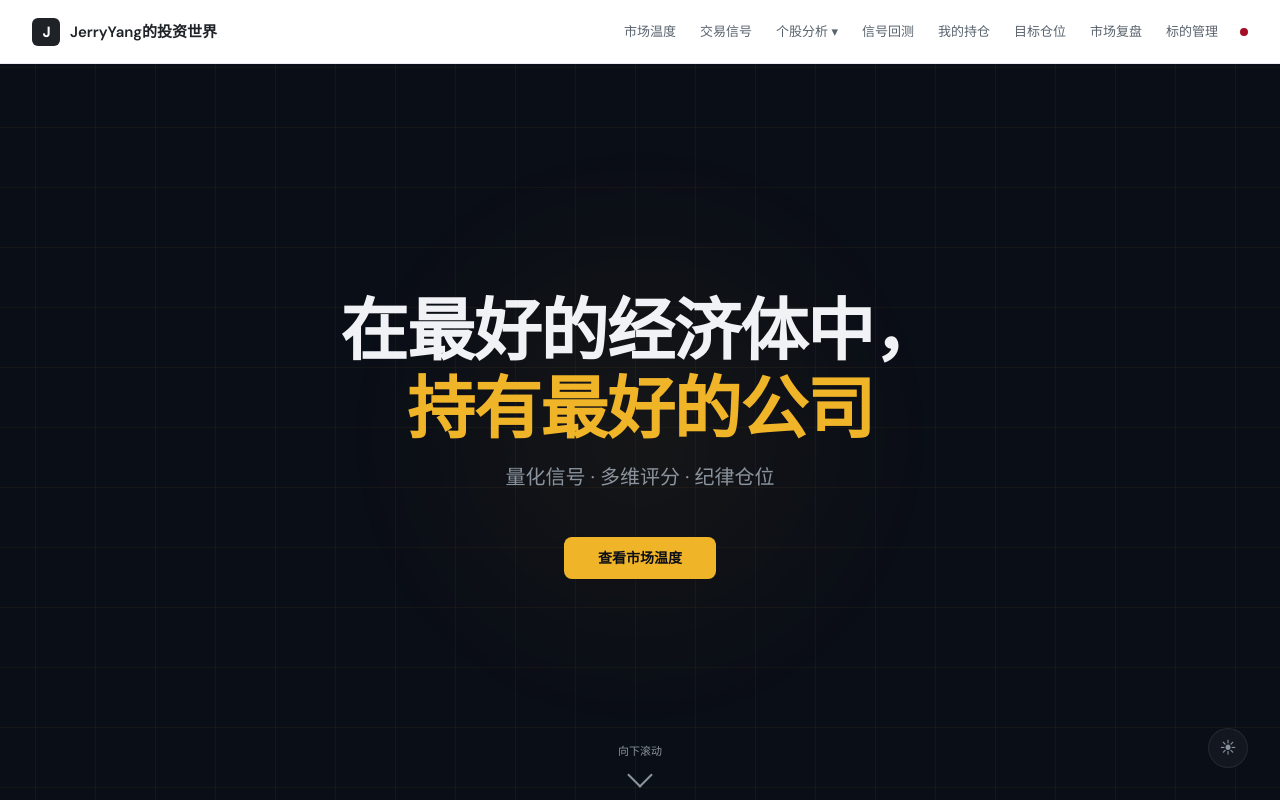
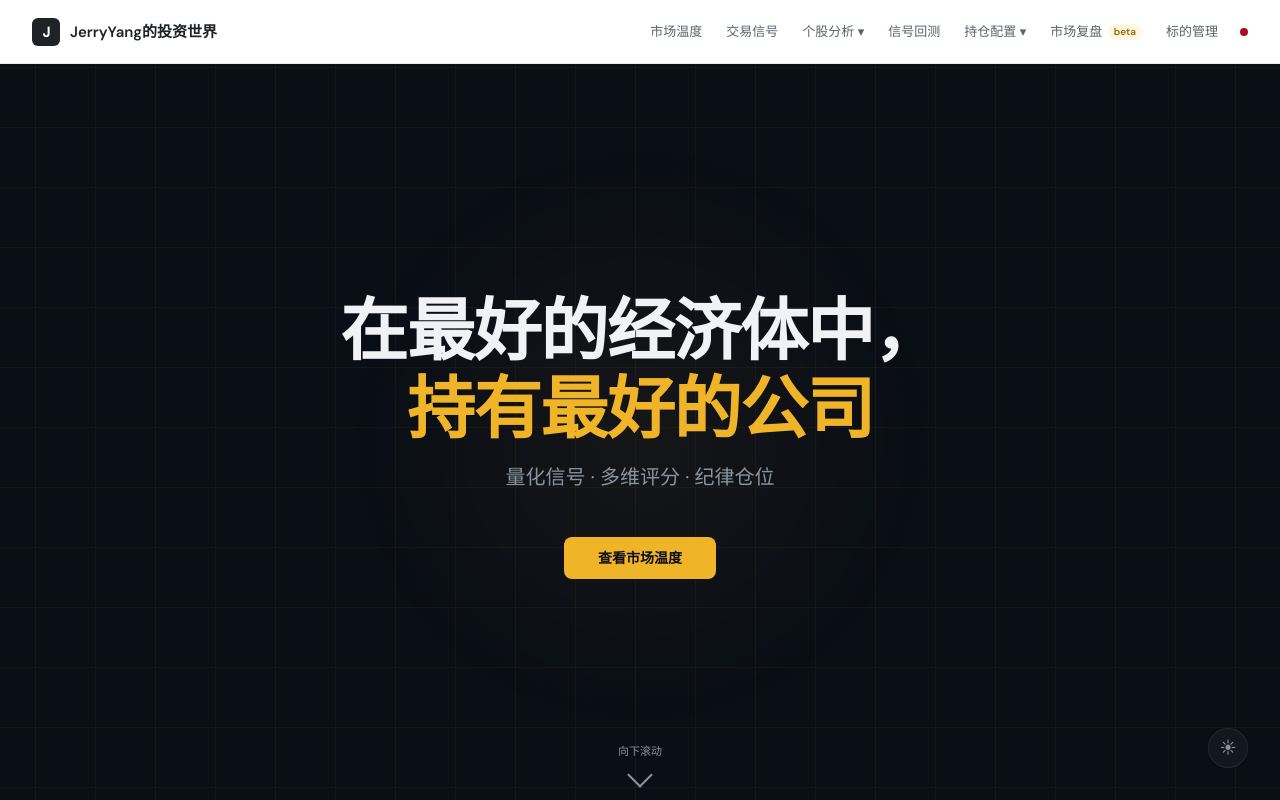
Before and after one commit to Chunxia-zzz/TraderAnalysisFrontend, a Vue app: page / in a window 1280 px wide. Shown: the top 800 px of the page. Built offline with nearby package versions, Linux system fonts and the light colour scheme; no server answers.

Commit message:
feat: 导航改版 - 持仓配置下拉整合 + 市场复盘 beta 标签
我的持仓和目标仓位合并为「持仓配置」下拉菜单（与个股分析同交互），
市场复盘导航加 beta 标签提示功能尚未成熟。

```diff
--- a/src/App.vue
+++ b/src/App.vue
@@ -20,9 +20,16 @@
               </template>
             </a-dropdown>
             <router-link to="/backtest" class="nav-item">信号回测</router-link>
-            <router-link to="/position" class="nav-item">我的持仓</router-link>
-            <router-link to="/allocation" class="nav-item">目标仓位</router-link>
-            <router-link to="/review" class="nav-item">市场复盘</router-link>
+            <a-dropdown>
+              <span class="nav-item nav-dropdown" :class="{ active: isPositionRoute }">持仓配置 ▾</span>
+              <template #overlay>
+                <a-menu @click="handleMenuClick">
+                  <a-menu-item key="/position">我的持仓</a-menu-item>
+                  <a-menu-item key="/allocation">目标仓位</a-menu-item>
+                </a-menu>
+              </template>
+            </a-dropdown>
+            <router-link to="/review" class="nav-item">市场复盘 <span class="beta-tag">beta</span></router-link>
             <router-link to="/watchlist-manage" class="nav-item">标的管理</router-link>
             <span class="health-dot" :class="healthOk ? 'online' : 'offline'" :title="healthOk ? '后端在线' : '后端离线'" />
           </nav>
@@ -48,6 +55,9 @@ const healthOk = ref(false)
 
 const stockRoutes = ['/dashboard', '/chart']
 const isStockRoute = computed(() => stockRoutes.includes(route.path))
+
+const positionRoutes = ['/position', '/allocation']
+const isPositionRoute = computed(() => positionRoutes.includes(route.path))
 
 function handleMenuClick({ key }) {
   router.push(key)
@@ -165,6 +175,19 @@ body {
   margin-left: 8px;
 }
 
+.beta-tag {
+  display: inline-block;
+  font-size: 10px;
+  font-weight: 600;
+  color: var(--accent);
+  background: var(--accent-bg);
+  padding: 1px 6px;
+  border-radius: 8px;
+  margin-left: 2px;
+  vertical-align: 1px;
+  line-height: 1.4;
+}
+
 .health-dot.online  { background: var(--green); }
 .health-dot.offline { background: var(--red); }
 
```
